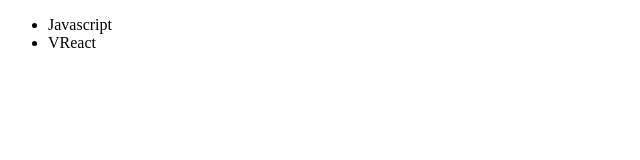
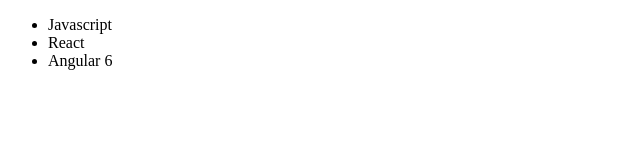
Before and after one commit to Opielka/pierwszyPushNaGithub, a plain HTML site: page index.html in a window 1280 px wide. Shown: the full height of the page, 0-640 px from the left. Drawn offline with Linux system fonts and the light colour scheme.

Commit message:
Added new framework Angular 6

```diff
--- a/index.html
+++ b/index.html
@@ -9,7 +9,8 @@
 <body>
     <ul>
         <li>Javascript</li>
-        <li>VReact</li>
+        <li>React</li>
+        <li>Angular 6</li>
     </ul>
 
 </body>
```
